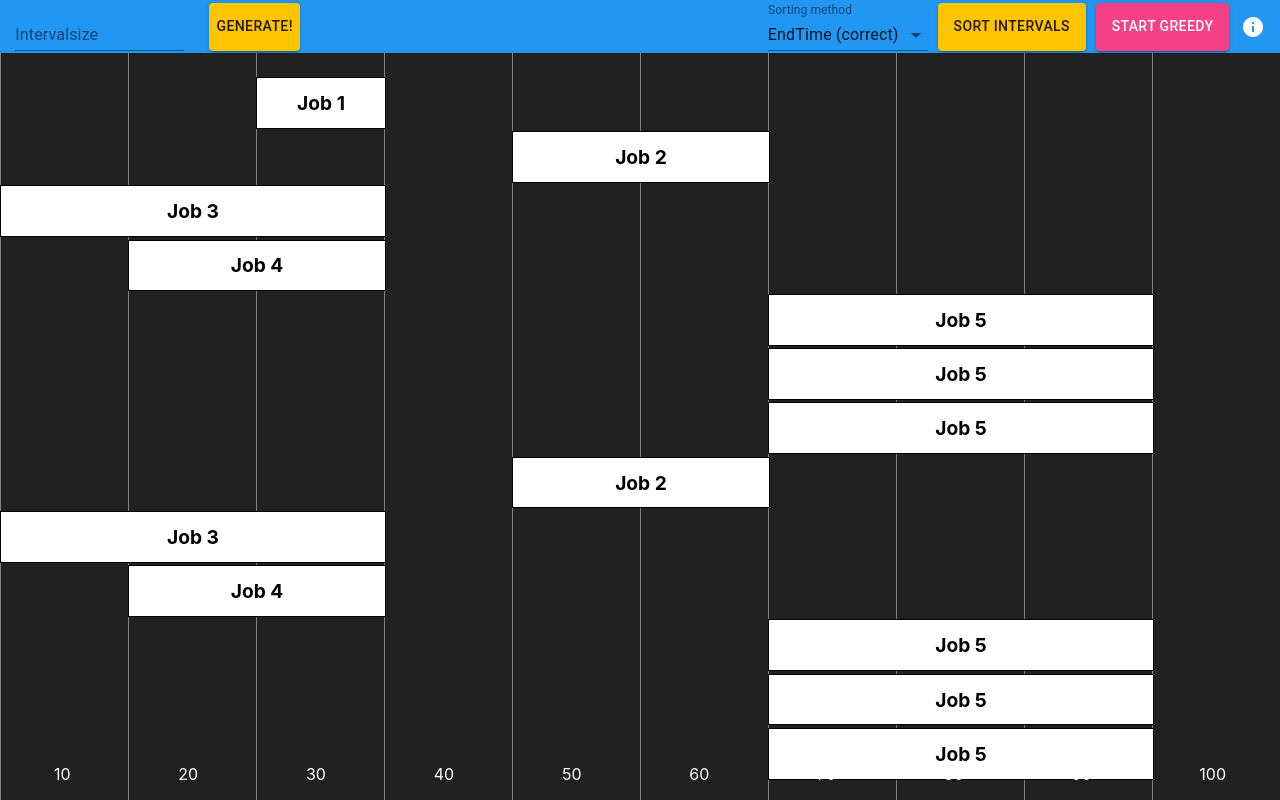
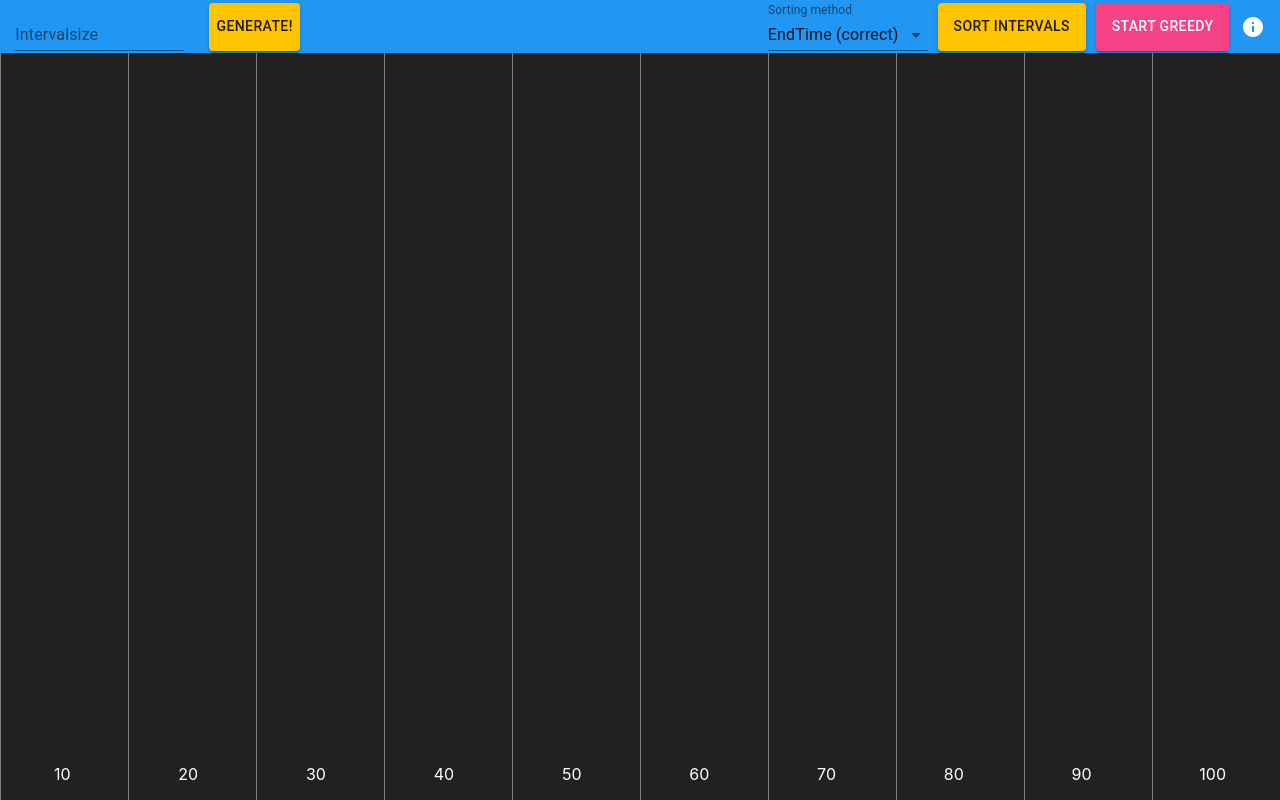
Before and after one commit to ZwickPhilippe/Interval-Scheduling-Greedy-Visualizer, a React (Create React App) app: page / in a window 1280 px wide. Built offline with nearby package versions, Linux system fonts and the light colour scheme.

Commit message:
Working visualizer

```diff
--- a/src/App.js
+++ b/src/App.js
@@ -27,19 +27,19 @@ const theme = createTheme({
 
 function App() {
   const [intervals, setIntervals] = useState([
-    { startTime: 20, endTime: 30, name: "Job 1", color: "white", id: 0 },
-    { startTime: 40, endTime: 60, name: "Job 2", color: "white", id: 0 },
-    { startTime: 0, endTime: 30, name: "Job 3", color: "white", id: 0 },
-    { startTime: 10, endTime: 30, name: "Job 4", color: "white", id: 0 },
-    { startTime: 60, endTime: 90, name: "Job 5", color: "white", id: 0 },
-    { startTime: 60, endTime: 90, name: "Job 5", color: "white", id: 0 },
-    { startTime: 60, endTime: 90, name: "Job 5", color: "white", id: 0 },
-    { startTime: 40, endTime: 60, name: "Job 2", color: "white", id: 0 },
-    { startTime: 0, endTime: 30, name: "Job 3", color: "white", id: 0 },
-    { startTime: 10, endTime: 30, name: "Job 4", color: "white", id: 0 },
-    { startTime: 60, endTime: 90, name: "Job 5", color: "white", id: 0 },
-    { startTime: 60, endTime: 90, name: "Job 5", color: "white", id: 0 },
-    { startTime: 60, endTime: 90, name: "Job 5", color: "white", id: 0 },
+    // { startTime: 20, endTime: 30, name: "Job 1", color: "white", id: 0 },
+    // { startTime: 40, endTime: 60, name: "Job 2", color: "white", id: 0 },
+    // { startTime: 0, endTime: 30, name: "Job 3", color: "white", id: 0 },
+    // { startTime: 10, endTime: 30, name: "Job 4", color: "white", id: 0 },
+    // { startTime: 60, endTime: 90, name: "Job 5", color: "white", id: 0 },
+    // { startTime: 60, endTime: 90, name: "Job 5", color: "white", id: 0 },
+    // { startTime: 60, endTime: 90, name: "Job 5", color: "white", id: 0 },
+    // { startTime: 40, endTime: 60, name: "Job 2", color: "white", id: 0 },
+    // { startTime: 0, endTime: 30, name: "Job 3", color: "white", id: 0 },
+    // { startTime: 10, endTime: 30, name: "Job 4", color: "white", id: 0 },
+    // { startTime: 60, endTime: 90, name: "Job 5", color: "white", id: 0 },
+    // { startTime: 60, endTime: 90, name: "Job 5", color: "white", id: 0 },
+    // { startTime: 60, endTime: 90, name: "Job 5", color: "white", id: 0 },
   ]);
 
   const [open, setOpen] = useState(false);
```
